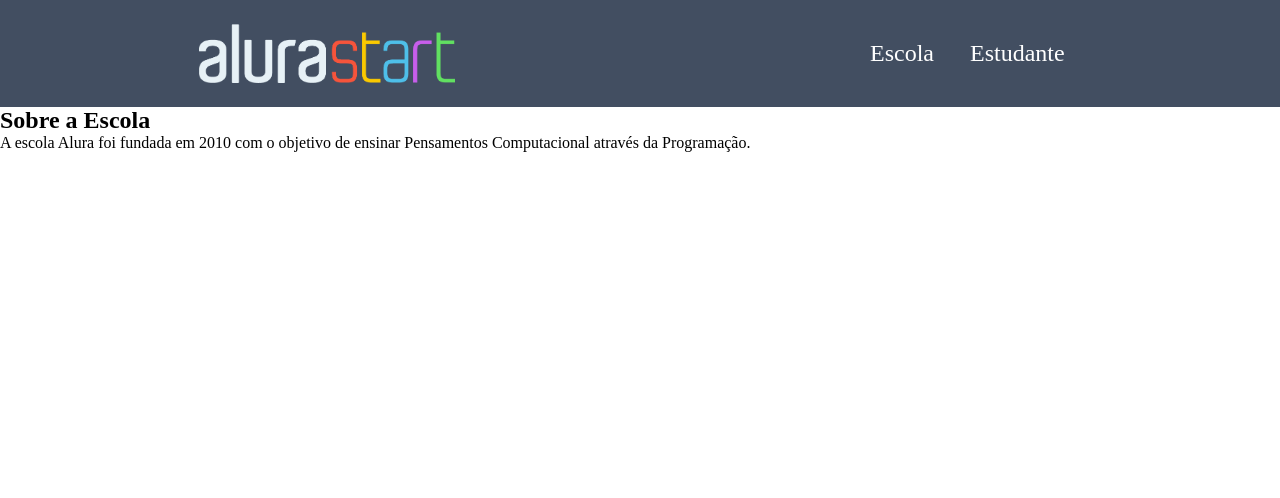
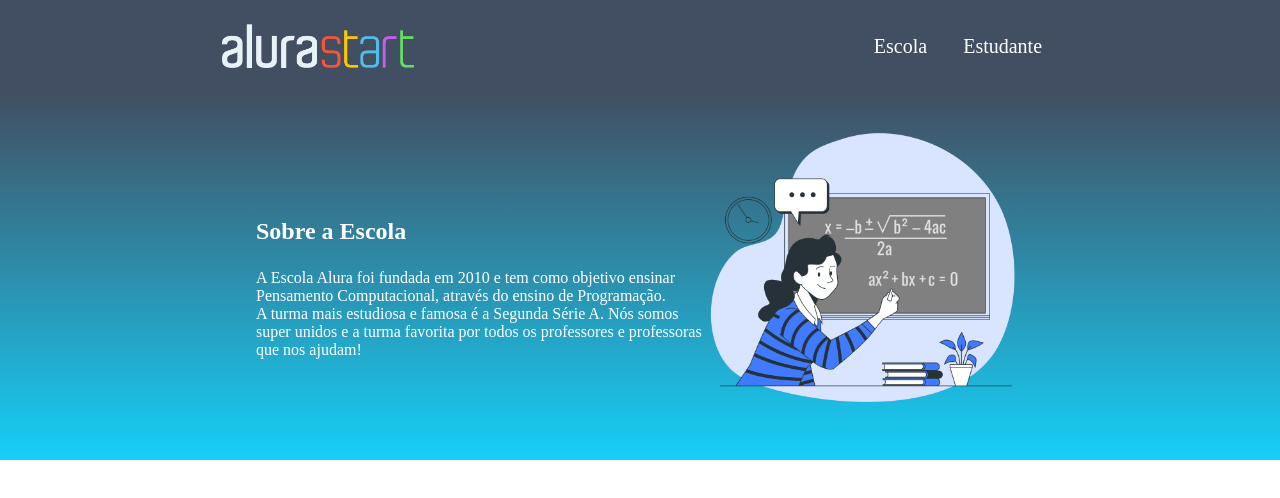
Before and after one commit to RiquezinSilva/RiquezinSilvarecav1, a plain HTML site: page index.html in a window 1280 px wide. Drawn offline with Linux system fonts and the light colour scheme.

Commit message:
Add files via upload

```diff
--- a/index.html
+++ b/index.html
@@ -14,10 +14,16 @@
             <li class="cabecalho-lista-item">Estudante</li>
         </ul>
     </header>
-    <section class=”escola”>
-        <h2 class=”escola-titulo”>Sobre a Escola</h2>
-        <p class=”escola-texto-um”>A escola Alura foi fundada em 2010 com o objetivo de ensinar Pensamentos Computacional através da Programação.</p>
-        <p class=”escola-texto-dois”></p>
+
+
+    <section class="escola">
+        <div class="escola-div-conteudo">
+            <h2 class="escola-titulo">Sobre a Escola</h2>
+            <p class="escola-texto-um">A Escola Alura foi fundada em 2010 e tem como objetivo ensinar Pensamento Computacional, através do ensino de  Programação.</p>
+            <p class="escola-texto-dois">A turma mais estudiosa e famosa é a Segunda Série A. Nós somos super unidos e a turma favorita por todos os professores e professoras que nos ajudam!</p>
+        </div>
+        <img class="escola-imagem" src="Formula-bro.png" alt="Professora no quadro">
+    </section>
 </body>
 
 </html>
--- a/style.css
+++ b/style.css
@@ -13,11 +13,31 @@
 }
 
 .cabecalho-imagem{
-    width: 20%;
+    width: 15%;
 }
 
 .cabecalho-lista-item{
     display: inline-block;
     margin: 0 16px;
-    font-size: 24px;
+    font-size: 20px;
 }
+
+.escola-imagem{
+    width: 25%;
+}
+
+.escola{
+    background-image: linear-gradient(#424E61,#16CFF8);
+    color:white;
+    display: flex;
+    justify-content: center;
+    align-items: center;
+    padding: 24px 0;
+}
+
+.escola-div-conteudo{
+    width: 35%;
+}
+.escola-titulo{
+    padding: 24px 0;
+}
```
Also changed, not shown: Formula-bro.png (added).
